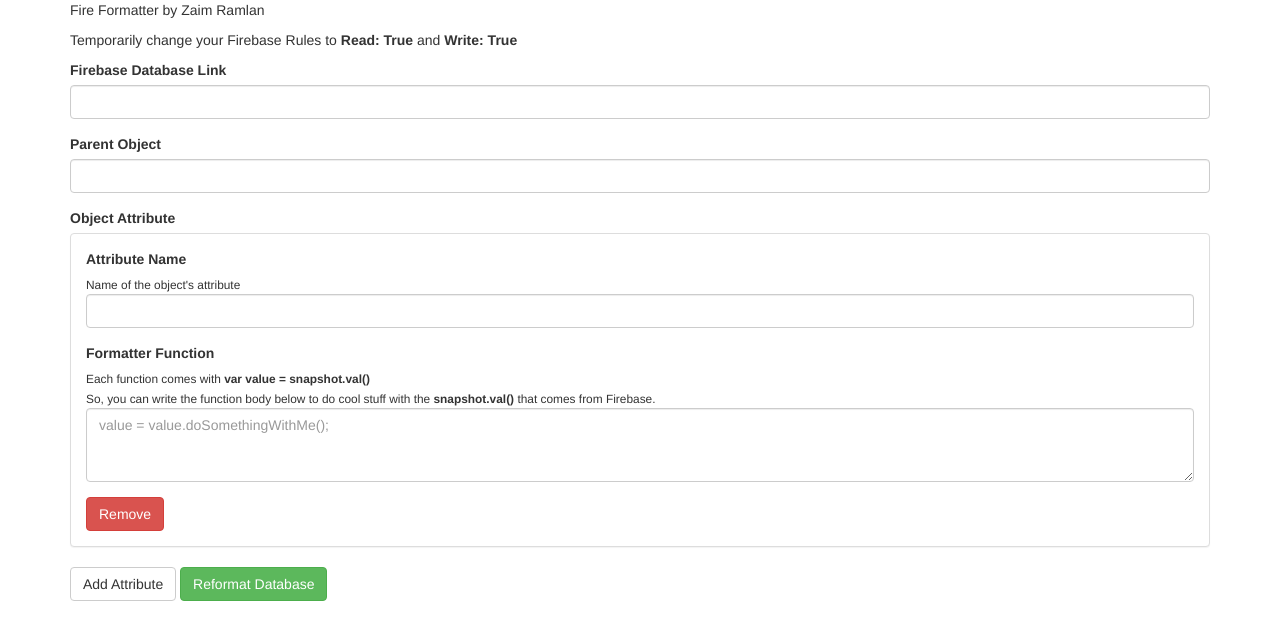
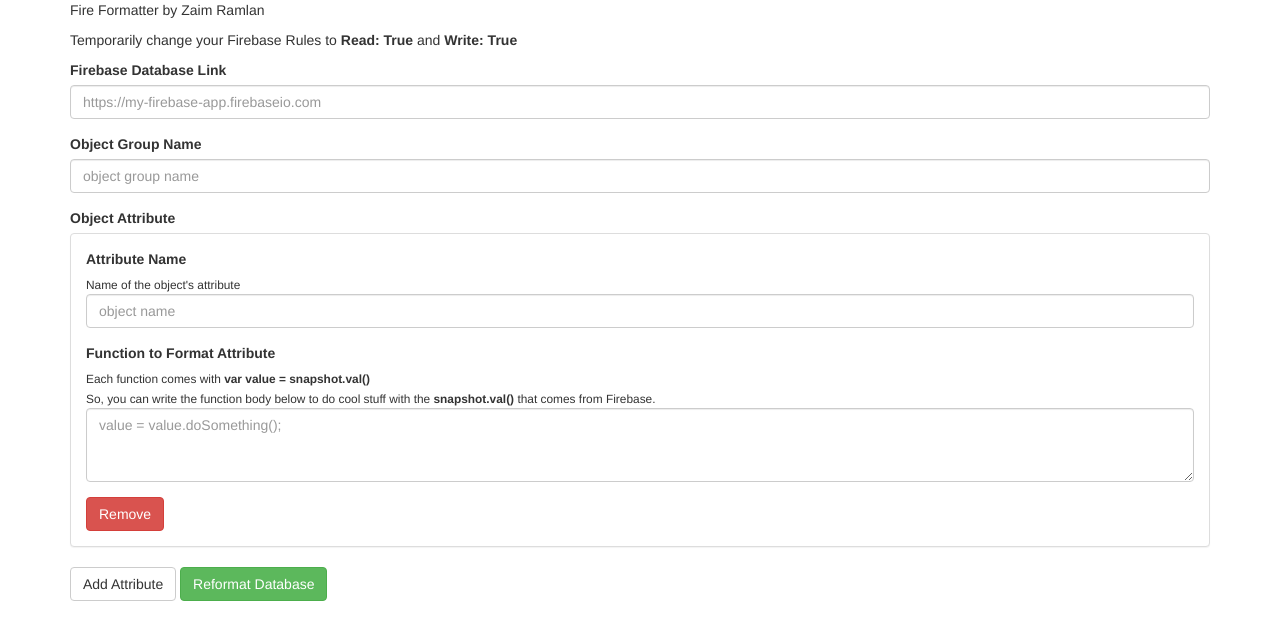
Before and after one commit to zaimramlan/js-firebase-realtime-db-formatter, a plain HTML site: page index.html in a window 1280 px wide. Drawn offline with Linux system fonts and the light colour scheme.

Commit message:
add placeholders

```diff
--- a/index.html
+++ b/index.html
@@ -14,12 +14,12 @@
 			<div class="fireformatter-form">
 				<div class="form-group">
 					<label>Firebase Database Link</label>
-					<input type="text" name="firebase_database_link" class="form-control">
+					<input type="text" name="firebase_database_link" class="form-control" placeholder="https://my-firebase-app.firebaseio.com">
 				</div>
 
 				<div class="form-group">
-					<label>Parent Object</label>
-					<input type="text" name="parent_object" class="form-control">
+					<label>Object Group Name</label>
+					<input type="text" name="parent_object" class="form-control" placeholder="object group name">
 				</div>
 
 				<div class="object-attributes">
@@ -30,13 +30,13 @@
 								<div class="form-group">
 									<label>Attribute Name</label>
 									<br><small>Name of the object's attribute</small>
-									<input type="text" name="attribute_name" class="form-control">
+									<input type="text" name="attribute_name" class="form-control" placeholder="object name">
 								</div>
 								<div class="form-group">
-									<label>Formatter Function</label>
+									<label>Function to Format Attribute</label>
 									<br><small>Each function comes with <b>var value = snapshot.val()</b></small>
 									<br><small>So, you can write the function body below to do cool stuff with the <b>snapshot.val()</b> that comes from Firebase.</small>
-									<textarea name="attribute_function" class="form-control" rows="3" placeholder="value = value.doSomethingWithMe();"></textarea>
+									<textarea name="attribute_function" class="form-control" rows="3" placeholder="value = value.doSomething();"></textarea>
 								</div>
 								<button class="btn btn-danger btn-remove-attribute" onclick="$(this).parentsUntil('.object-attributes').remove();">Remove</button>
 							</div>
```
